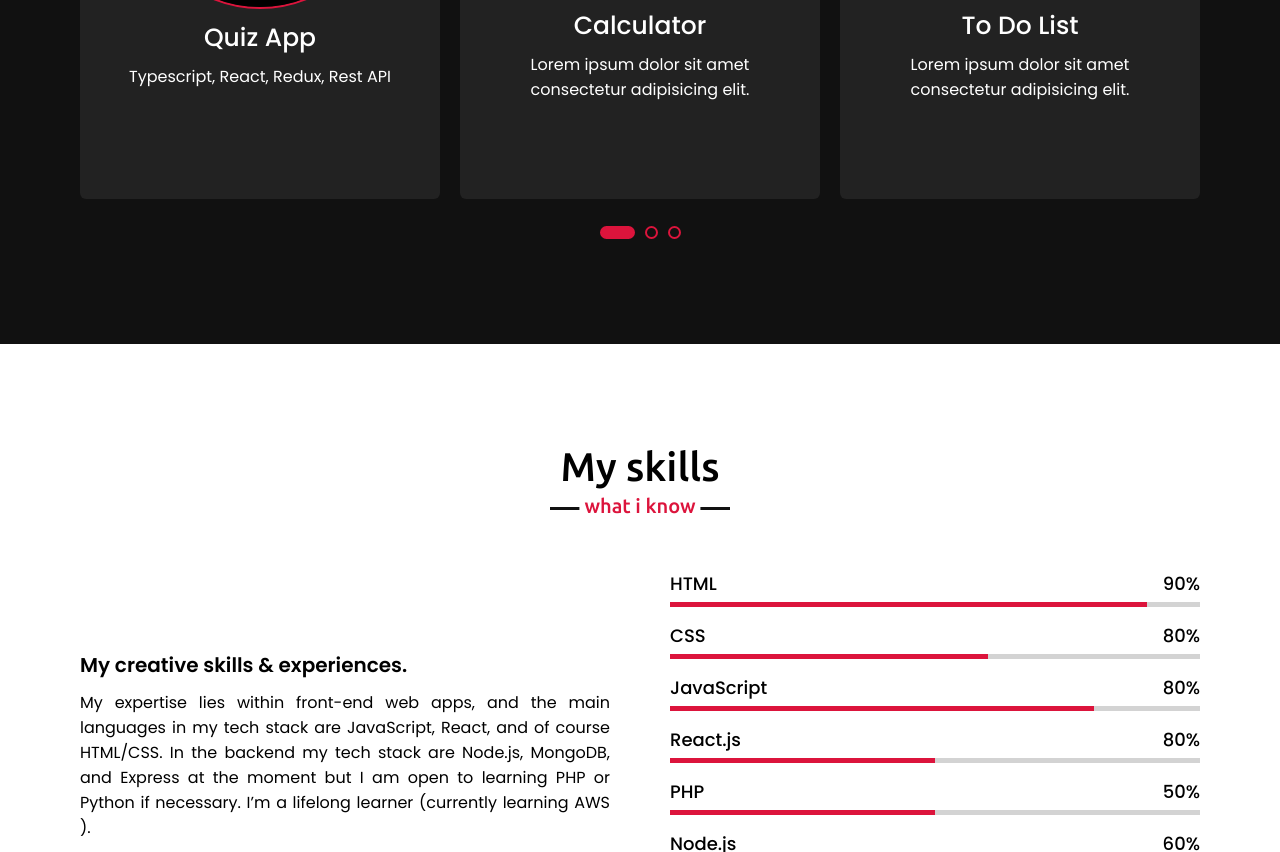
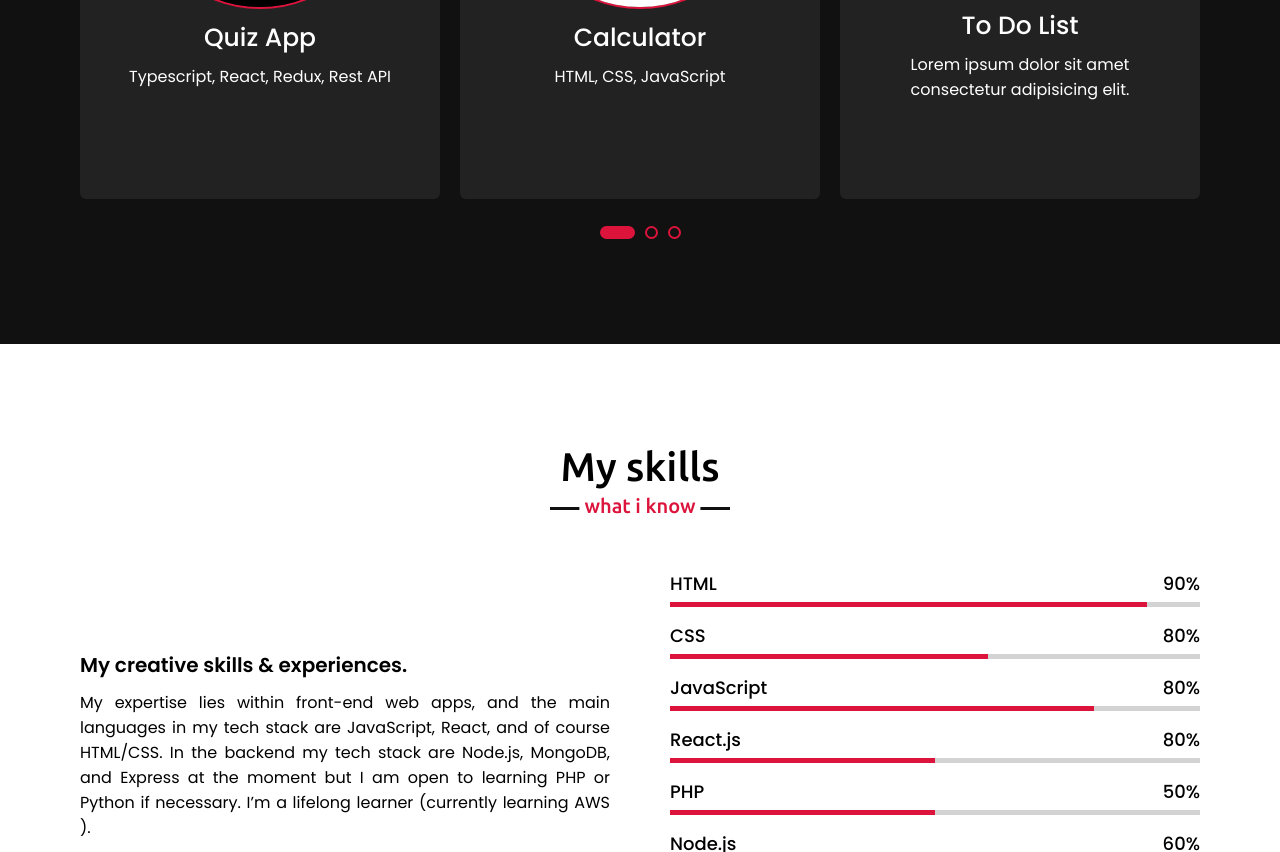
Before and after one commit to pragatibhandari/portfoliowebsite, a plain HTML site: page index.html in a window 1280 px wide. Shown: the part 2110-2962 px from the top of the page. Drawn offline with nearby package versions, Linux system fonts and the light colour scheme.

Commit message:
changes in calc

```diff
--- a/index.html
+++ b/index.html
@@ -83,7 +83,7 @@
                   <div class="box">
                       <img src="images/project_calculator.PNG" alt="">
                       <div class="text">Calculator</div>
-                      <p>Lorem ipsum dolor sit amet consectetur adipisicing elit.</p>
+                      <p> HTML, CSS, JavaScript </HTML></p>
                   </div>
               </div>
               <div class="card">
```
